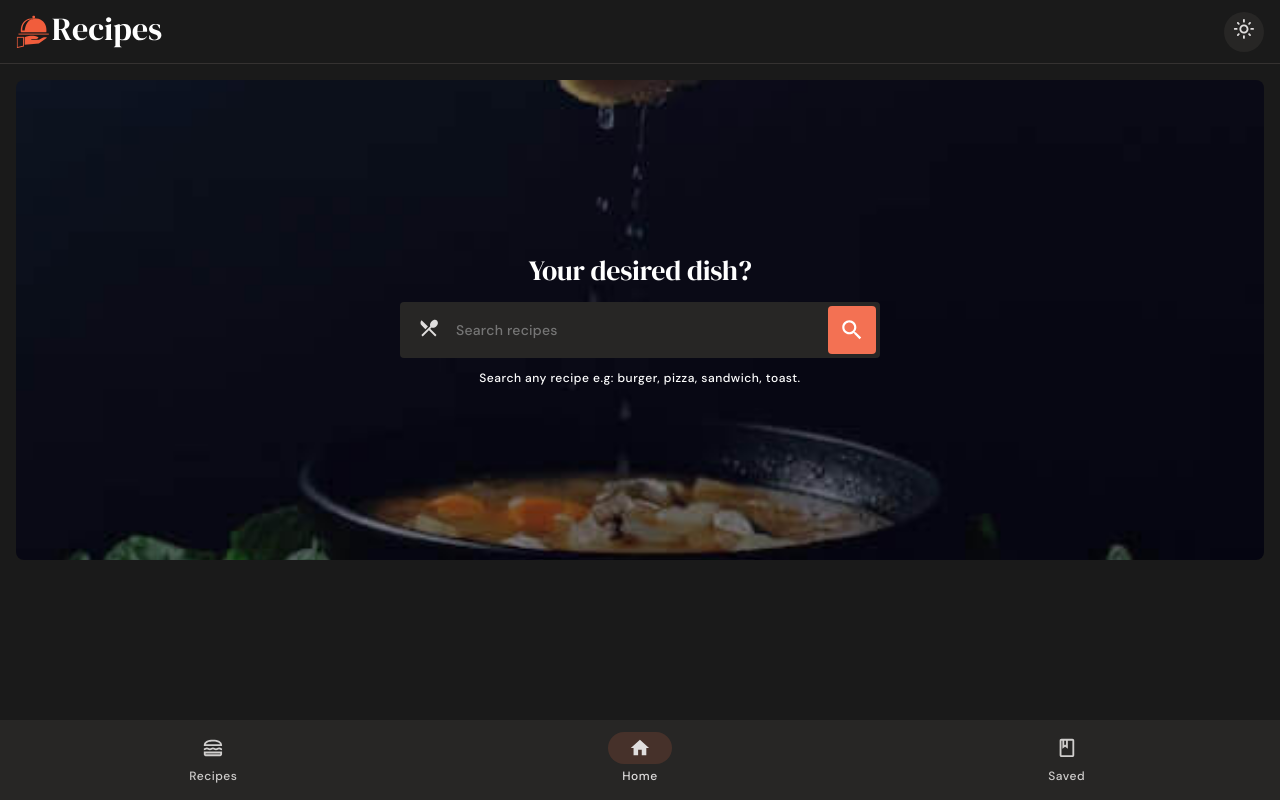
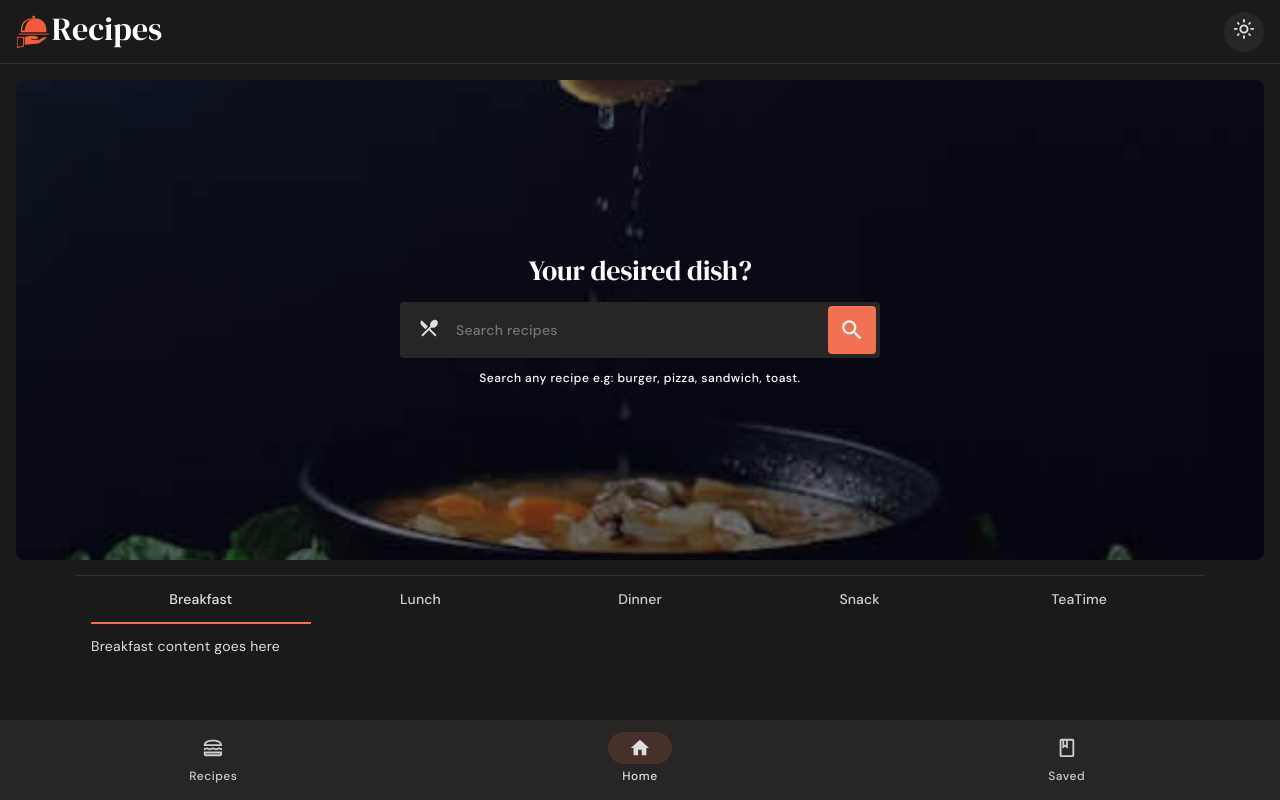
Before and after one commit to Basavarajakjbasuu/Recipes, a React (Vite) app: page / in a window 1280 px wide. Built offline with nearby package versions, Linux system fonts and the light colour scheme.

Commit message:
Rendered Tab section

```diff
--- /dev/null
+++ b/src/components/constants.ts
@@ -0,0 +1,7 @@
+export const tabs = [
+  { id: 1, label: 'Breakfast', content: 'Breakfast content goes here' },
+  { id: 2, label: 'Lunch', content: 'Lunch content goes here' },
+  { id: 3, label: 'Dinner', content: 'Dinner content goes here' },
+  { id: 4, label: 'Snack', content: 'Snack content goes here' },
+  { id: 5, label: 'TeaTime', content: 'TeaTime content goes here' },
+]
--- a/src/components/index.ts
+++ b/src/components/index.ts
@@ -1,12 +1,14 @@
 import Header from "./header/Header";
 import MobileNav from "./mobileNav/MobileNav";
 import Hero from "./hero/Hero";
+import Tabs from "./tabs/Tabs";
 
 
 export {
   Header,
   MobileNav,
-  Hero
+  Hero,
+  Tabs
 }
 
 
--- /dev/null
+++ b/src/components/tabs/Tabs.tsx
@@ -0,0 +1,61 @@
+import  { FC, ReactElement, useState } from 'react';
+import { tabs } from '../constants';
+
+import './tabs.css';
+
+const Tabs: FC = (): ReactElement => {
+  const [activeTab, setActiveTab] = useState<number>(1);
+
+  const handleTabClick = (tabIndex: number) => {
+    setActiveTab(tabIndex);
+  };
+
+  return (
+    <section className="section tab">
+
+      <div className="container">
+
+        <div
+          className="tab-list"
+          role="tablist"
+          aria-label="Meal type"
+        >
+          {tabs.map((tab) => (
+            <button
+              key={tab.id}
+              className={`tab-btn title-small  ${activeTab === tab.id ? 'active' : ''}`}
+              role="tab"
+              id={`tab-${tab.id}`}
+              tabIndex={activeTab === tab.id ? 0 : -1}
+              aria-controls={`panel-${tab.id}`}
+              aria-selected={activeTab === tab.id ? 'true' : 'false'}
+              data-tab-btn
+              onClick={() => handleTabClick(tab.id)}
+            >
+              {tab.label}
+            </button>
+          ))}
+        </div>
+
+        {tabs.map((tab) => (
+          <div
+            key={tab.id}
+            className="tab-panel"
+            role="tabpanel"
+            id={`panel-${tab.id}`}
+            aria-labelledby={`tab-${tab.id}`}
+            tabIndex= {0}
+            data-tab-panel
+            hidden={activeTab !== tab.id}
+          >
+            {tab.content}
+          </div>
+        ))}
+
+      </div>
+
+    </section>
+  );
+}
+
+export default Tabs
--- /dev/null
+++ b/src/components/tabs/tabs.css
@@ -0,0 +1,17 @@
+/*-----------------------------------*\
+  #TAB
+\*-----------------------------------*/
+
+.tab .tab-list {
+  background-color: var(--background);
+  position: sticky;
+  top: var(--header-height);
+  margin-inline: -16px;
+  padding-inline: 16px;
+  margin-block: 16px 12px;
+  z-index: 1;
+}
+
+.tab-panel[hidden] {
+  display: none;
+}
--- a/src/index.css
+++ b/src/index.css
@@ -346,6 +346,7 @@ main { flex-grow: 1; }
   overflow: hidden;
   font-size: var(--fs-display-small);
 }
+
 /**
  * Button
  */
@@ -383,3 +384,35 @@ main { flex-grow: 1; }
   background-color: var(--primary);
   color: var(--white);
 }
+
+/*-----------------------------------*\
+  #COMPONENTS
+\*-----------------------------------*/
+
+/**
+ *  Secondary Tabs
+ */
+
+.tab-list {
+  display: flex;
+  color: var(--on-background-variant);
+  box-shadow: 0 -1px 0 var(--outline);
+  overflow-x: auto;
+  scrollbar-width: none;
+}
+
+.tab-list::-webkit-scrollbar { display: none; }
+
+.tab-btn {
+  height: 48px;
+  min-width: max-content;
+  padding-inline: 24px;
+  border-block-end: 2px solid transparent;
+  transition: var(--transition-short);
+  flex: 1 0 80px;
+}
+
+.tab-btn.active {
+  color: var(--on-background);
+  border-color: var(--primary);
+}
--- a/src/pages/Home.tsx
+++ b/src/pages/Home.tsx
@@ -1,13 +1,13 @@
 import { FC, ReactElement } from 'react'
-import { Header, Hero, MobileNav } from '../components'
+import { Header, Hero, MobileNav, Tabs } from '../components'
 
 const Home: FC = (): ReactElement => {
   return (
     <>
-      <Header />
       <MobileNav />
       <main>
         <Hero />
+        <Tabs />
       </main>
     </>
   )
```
